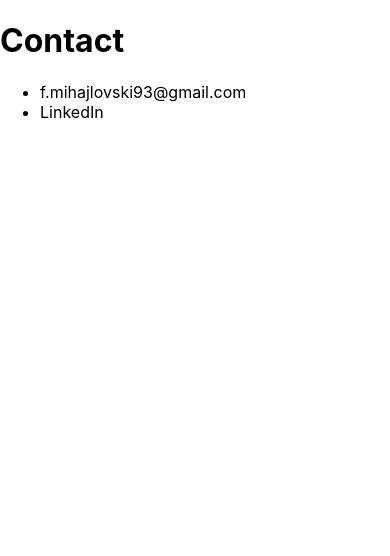
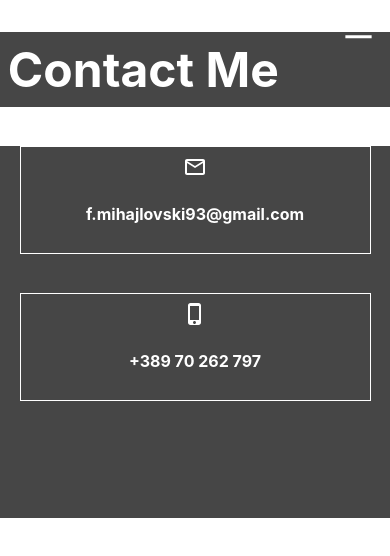
Before and after one commit to philip993/next-portfolio, a Next.js app: page /contact in a window 390 px wide. Shown: the top 556 px of the page. Built offline with nearby package versions, Linux system fonts and the light colour scheme.

Commit message:
2.9.  Contact page completed

```diff
--- a/pages/contact.js
+++ b/pages/contact.js
@@ -1,15 +1,27 @@
 import Layout from '../components/Layout/Layout';
 
+import styles from '../styles/contact.module.scss';
+import PhoneIphoneIcon from '@material-ui/icons/PhoneIphone';
+import MailOutlineIcon from '@material-ui/icons/MailOutline';
+
 const Contact = () => (
-  <Layout>
-    <div>
-      <h1>Contact</h1>
-      <ul>
-        <li>f.mihajlovski93@gmail.com</li>
-        <li>LinkedIn</li>
-      </ul>
-    </div>
-  </Layout>
+  <div className={styles.contact}>
+    <Layout />
+    <header className={styles.header}>
+      <h1>Contact Me</h1>
+    </header>
+    <body className={styles.body}>
+      <section className={styles.sectionOne}>
+        <MailOutlineIcon className={styles.icon} />
+        <h4 className={styles.title}>f.mihajlovski93@gmail.com</h4>
+      </section>
+
+      <section className={styles.sectionTwo}>
+        <PhoneIphoneIcon className={styles.icon} />
+        <h4 className={styles.title}>+389 70 262 797</h4>
+      </section>
+    </body>
+  </div>
 );
 
 export default Contact;
--- /dev/null
+++ b/styles/contact.module.scss
@@ -0,0 +1,106 @@
+.contact {
+  position: absolute;
+  top: 0;
+  bottom: 0;
+  left: 0;
+  right: 0;
+}
+
+.header {
+  width: 100%;
+  background-color: #464646;
+
+  h1 {
+    color: #fff;
+    font-size: 6rem;
+    padding-top: 3%;
+    padding-left: 8%;
+    padding-right: 5%;
+    padding-bottom: 8%;
+  }
+}
+.body {
+  background-color: #464646;
+  padding-bottom: 20%;
+
+  .sectionOne,
+  .sectionTwo {
+    width: 50%;
+    margin: auto;
+    text-align: center;
+    border: 1px solid #fff;
+    margin-bottom: 5%;
+    padding: 2%;
+
+    .icon,
+    .title {
+      color: #fff;
+    }
+
+    &:hover {
+      box-shadow: 0px 0px 5px #fff;
+      background-color: #363636;
+
+      .title {
+        color: orange;
+        font-size: 1.2rem;
+      }
+
+      .icon {
+        color: darkorange;
+        font-size: 2rem;
+      }
+    }
+  }
+}
+
+@media all and (max-width: 1240px) {
+  .contact {
+    h1 {
+      font-size: 5rem;
+    }
+
+    .sectionOne,
+    .sectionTwo {
+      width: 60%;
+      padding: 2%;
+      margin: auto;
+      margin-top: 10%;
+      margin-bottom: 10%;
+    }
+  }
+}
+
+@media all and (max-width: 770px) {
+  .contact {
+    h1 {
+      font-size: 4rem;
+    }
+
+    .sectionOne,
+    .sectionTwo {
+      width: 60%;
+      padding: 2%;
+      margin: auto;
+      margin-top: 10%;
+      margin-bottom: 10%;
+    }
+  }
+}
+
+@media all and (max-width: 520px) {
+  .contact {
+    h1 {
+      font-size: 3rem;
+      padding: 2%;
+    }
+
+    .sectionOne,
+    .sectionTwo {
+      width: 90%;
+      padding: 2%;
+      margin-left: 5%;
+      margin-right: 5%;
+    }
+  }
+}
```
